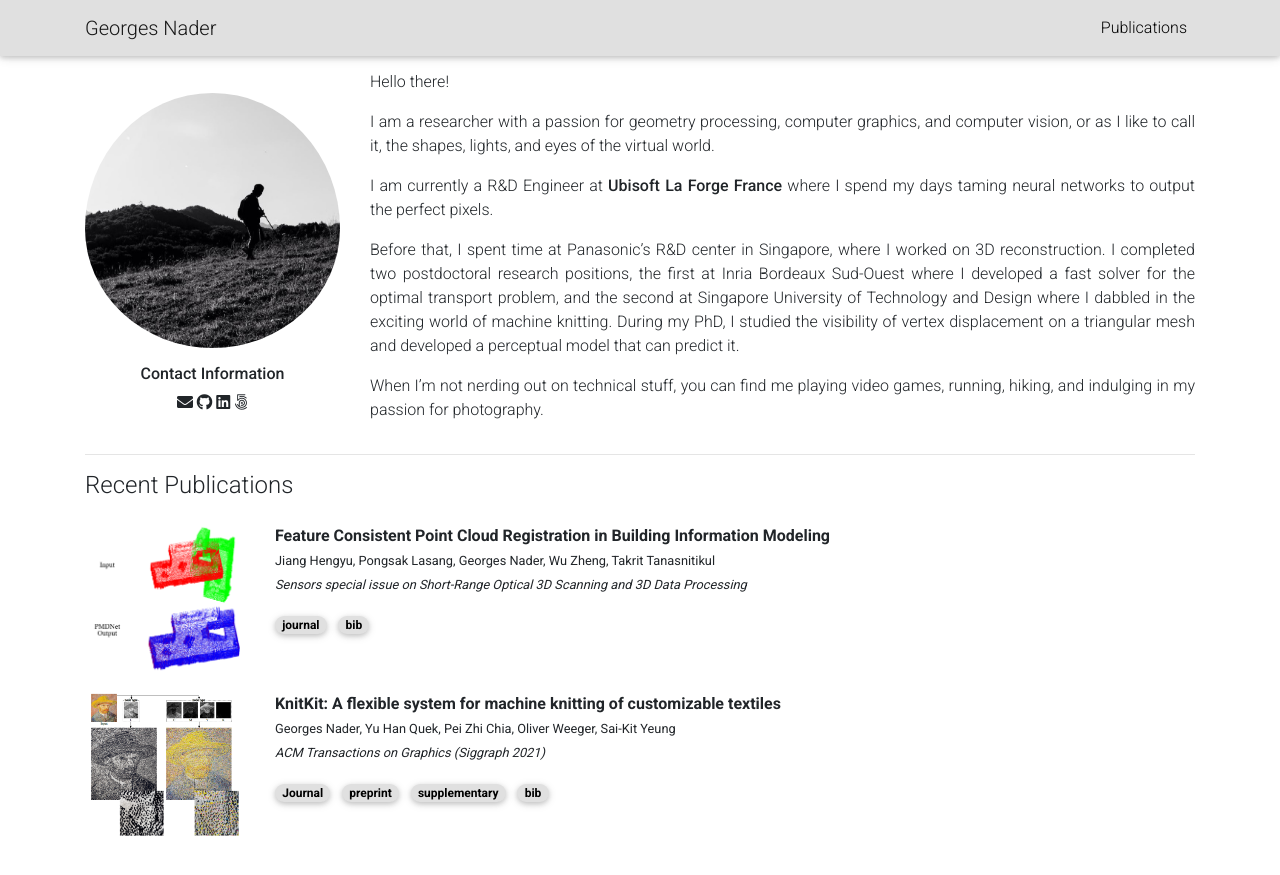
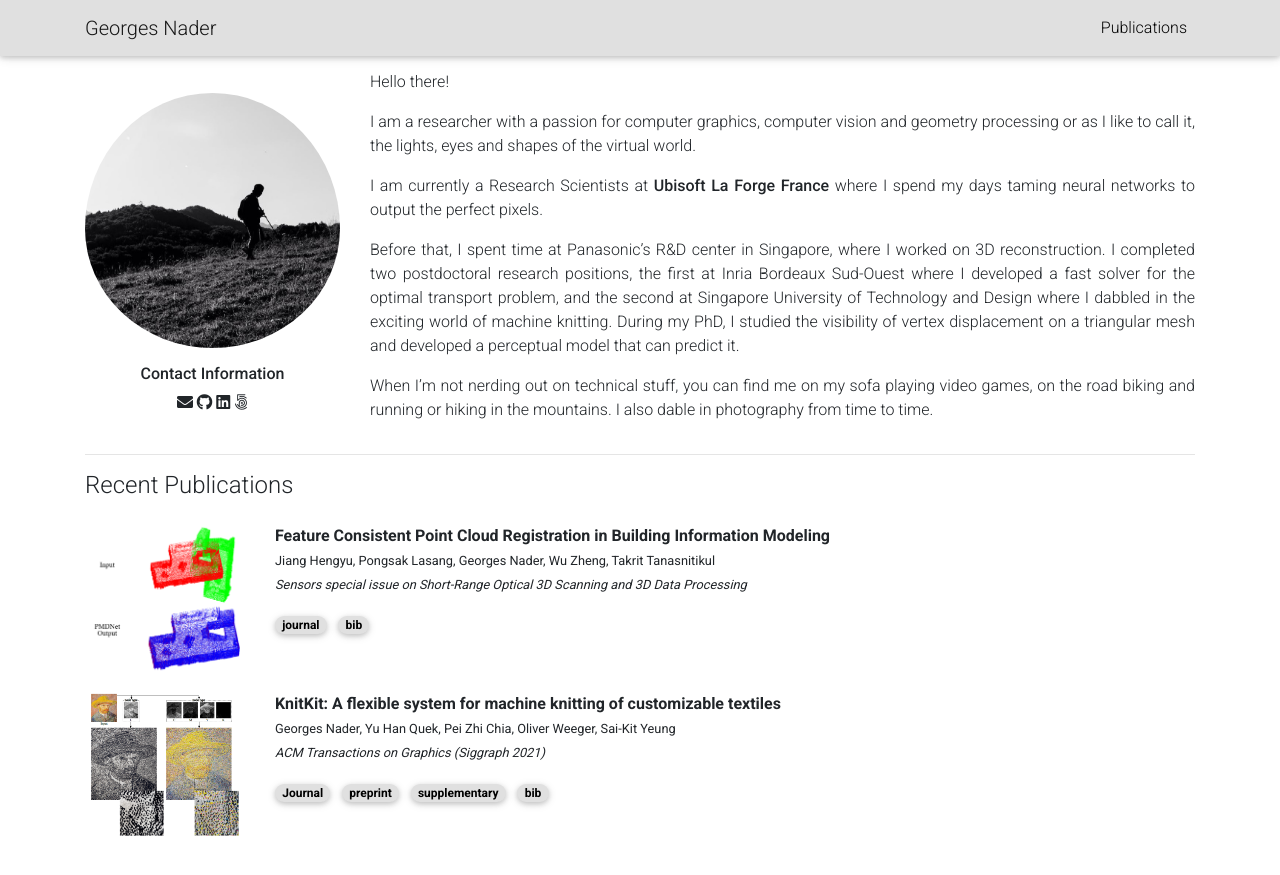
Before and after one commit to gnader/gnader.github.io, a Jekyll site: the page built from index.md, in a window 1280 px wide and 922 px high. Shown: the top 875 px of the window. Built offline with Jekyll 4.4.1, drawn with Linux system fonts in a browser that asks for light colours; nearby versions of some CDN libraries; a style sheet for code colours, icons or effects is not loaded.

Commit message:
bio update

```diff
--- a/index.md
+++ b/index.md
@@ -7,10 +7,10 @@ image: profile.jpeg
 
 Hello there!
 
-I am a researcher with a passion for geometry processing, computer graphics, and computer vision, or as I like to call it, the shapes, lights, and eyes of the virtual world.
+I am a researcher with a passion for computer graphics, computer vision and geometry processing or as I like to call it, the lights, eyes and shapes of the virtual world.
 
-I am currently a R&D Engineer at **Ubisoft La Forge France** where I spend my days taming neural networks to output the perfect pixels.
+I am currently a Research Scientists at **Ubisoft La Forge France** where I spend my days taming neural networks to output the perfect pixels.
 
 Before that, I spent time at Panasonic's R&D center in Singapore, where I worked on 3D reconstruction. I completed two postdoctoral research positions, the first at Inria Bordeaux Sud-Ouest where I developed a fast solver for the optimal transport problem, and the second at Singapore University of Technology and Design where I dabbled in the exciting world of machine knitting. During my PhD, I studied the visibility of vertex displacement on a triangular mesh and developed a perceptual model that can predict it.
 
-When I'm not nerding out on technical stuff, you can find me playing video games, running, hiking, and indulging in my passion for photography.
+When I'm not nerding out on technical stuff, you can find me on my sofa playing video games, on the road biking and running or hiking in the mountains. I also dable in photography from time to time.
```
